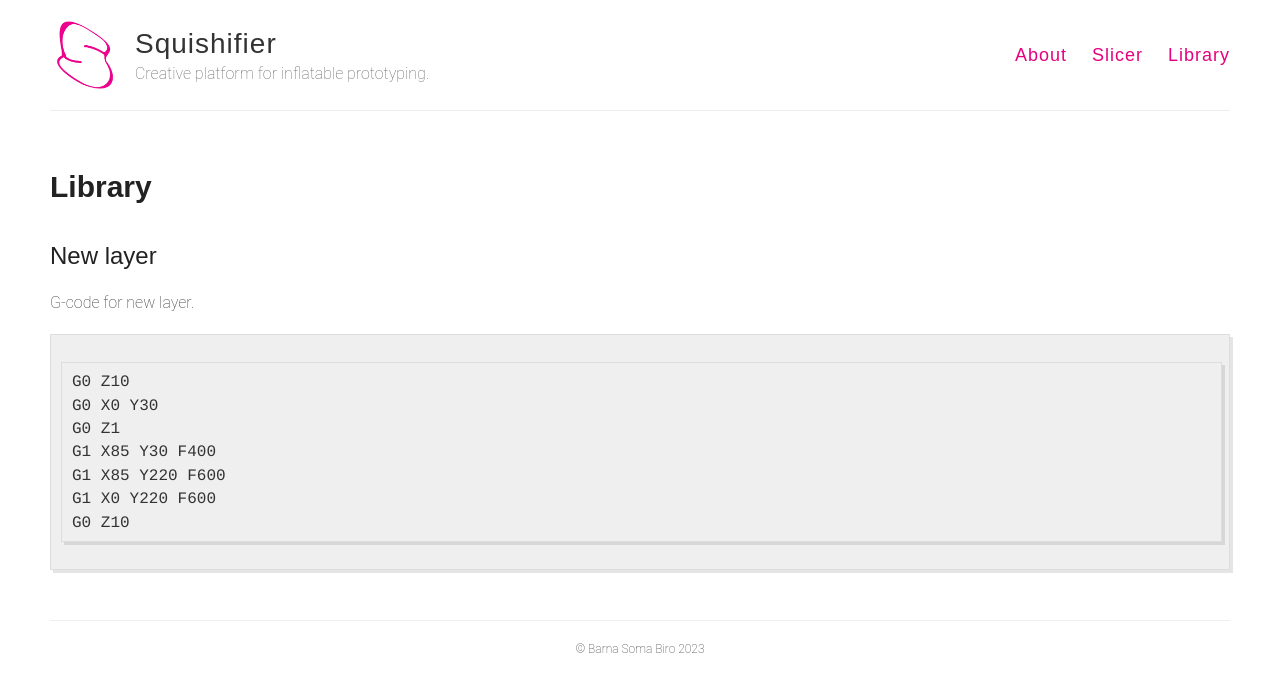
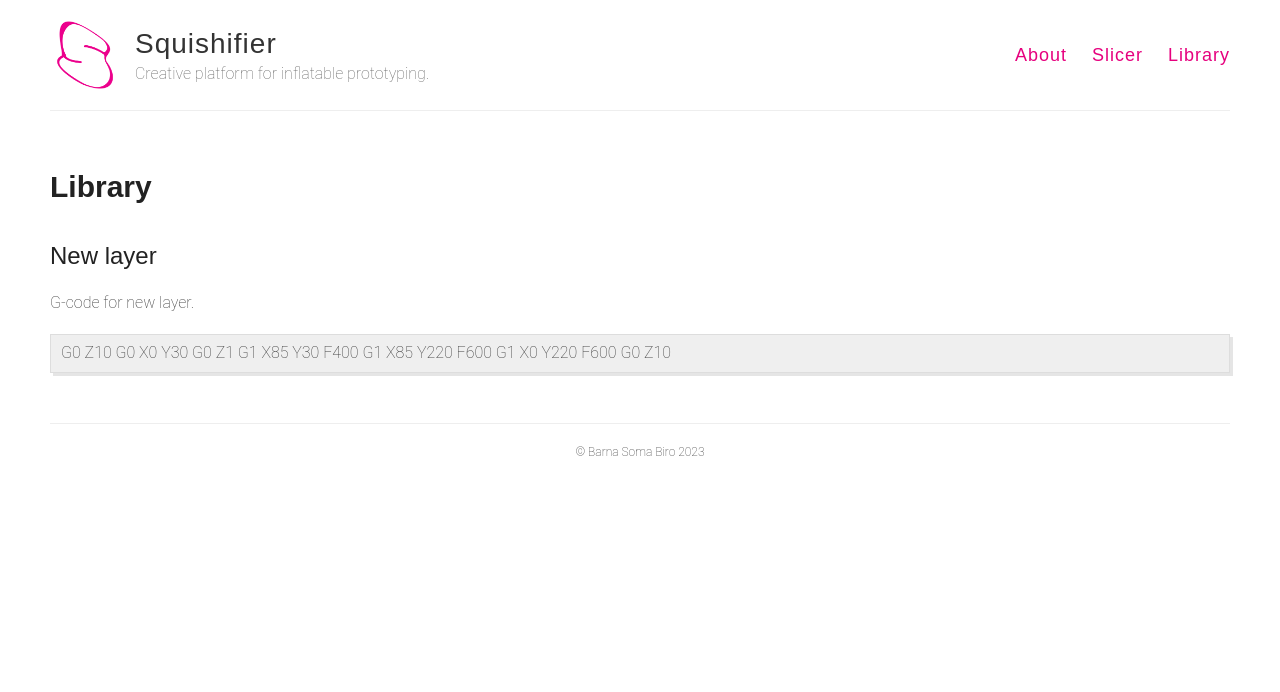
Before and after one commit to squishifier/squishifier.github.io, a Jekyll site: the page built from library.md, in a window 1280 px wide. Shown: the top 692 px of the page. Built offline with Jekyll 4.4.1, drawn with Linux system fonts in a browser that asks for light colours; some web fonts are replaced.

Commit message:
Update library.md

````diff
--- a/library.md
+++ b/library.md
@@ -7,7 +7,8 @@
 ## New layer
 
 G-code for new layer.
-```
+
+<div class="highlight">
 G0 Z10
 G0 X0 Y30
 G0 Z1
@@ -15,4 +16,4 @@
 G1 X85 Y220 F600
 G1 X0 Y220 F600
 G0 Z10
-```
+</div>
````
